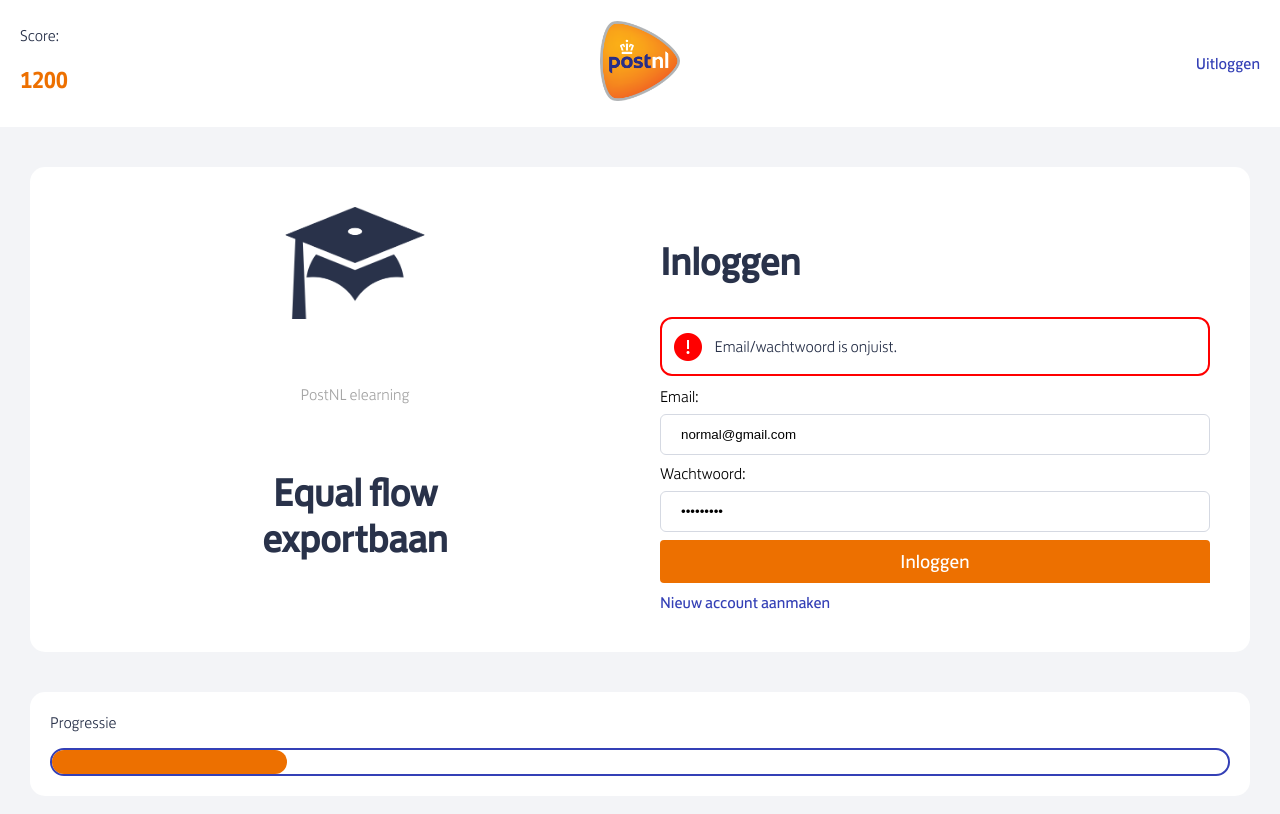
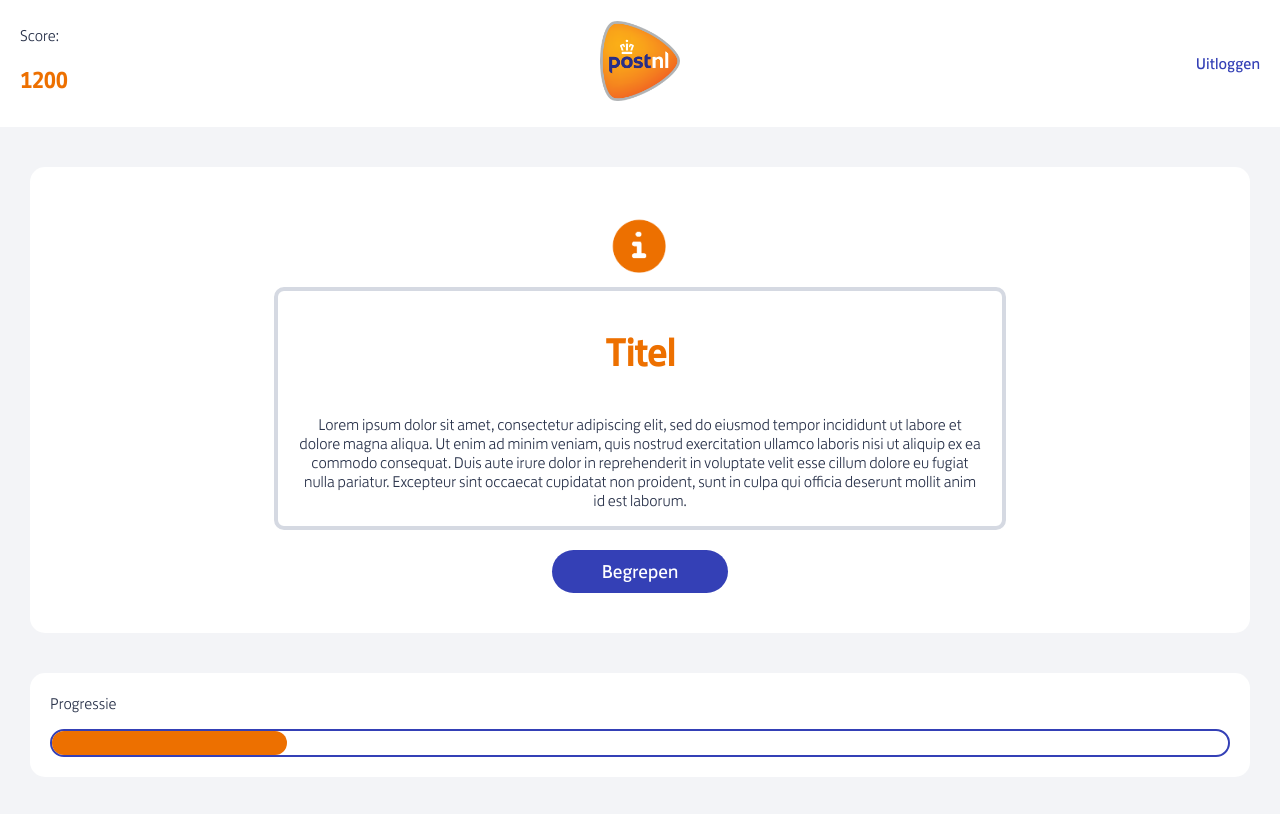
Before and after one commit to binkdewildt/IPMEDT4-Frontend, a React (Create React App) app: page / in a window 1280 px wide. Shown: the top 814 px of the page. Built offline with nearby package versions, Linux system fonts and the light colour scheme.

Commit message:
Informatie component aangemaakt en gestyled

```diff
--- a/src/App.js
+++ b/src/App.js
@@ -5,6 +5,7 @@ import { useSelector } from "react-redux";
 import LoginHandler from "./components/layout/Login/LoginHandler";
 import { logIn } from "./actions/SessionActions";
 import { QuestionsList } from "./components/layout/Questions/QuestionsList";
+import { Information } from "./components/layout/UI/Information";
 import { NavBar } from "./components/layout/UI/NavBar";
 import { ProgressBar } from "./components/layout/UI/ProgressBar"
 import { Login } from "./components/layout/Login/Login";
@@ -18,7 +19,7 @@ function App() {
   return (
     <main>
       <NavBar />
-      <LoginHandler />
+      <Information />
       <ProgressBar />
     </main>
   );
--- /dev/null
+++ b/src/components/layout/UI/Information.css
@@ -0,0 +1,44 @@
+:root {
+    --main-text-color: #29324A;
+    --secondary-text-color: #A4A4A4;
+    --main-background-color: #F3F4F7;
+    --main-white-color: #FFFFFF;
+
+    --postNL-orange: #ED7000;
+    --postNL-blue: #3440B6;
+    --input-grey: #D5D9E2;
+  }
+
+.informationWrapper{
+    background-color: var(--main-white-color);
+    margin: 40px 30px 40px 30px;
+    padding: 40px;
+    border-radius: 15px;
+    display: flex;
+    align-items: center;
+    justify-content: center;
+    flex-direction: column;
+}
+
+.sectionInformationText{
+    border: 4px var(--input-grey) solid;
+    border-radius: 10px;
+    width: 60%;
+    padding: 0px 20px 0px 20px;
+}
+
+.margin-top{
+    margin-top: 20px;
+}
+
+@media only screen and (max-width: 700px) {
+    .sectionInformationText{
+        width: 80%;
+    }
+}
+
+  @media only screen and (max-width: 500px) {
+    .sectionInformationText{
+        width: 95%;
+    }
+  }
--- /dev/null
+++ b/src/components/layout/UI/Information.js
@@ -0,0 +1,16 @@
+import React from "react";
+
+import "./Information.css";
+
+export const Information = () => {
+  return (
+    <section className="informationWrapper">
+        <img src="/img/info.png" className="questionImg"></img>
+        <section className="sectionInformationText">
+            <h1 className="orange-text text text-align-center">Titel</h1>
+            <p className="text-align-center">Lorem ipsum dolor sit amet, consectetur adipiscing elit, sed do eiusmod tempor incididunt ut labore et dolore magna aliqua. Ut enim ad minim veniam, quis nostrud exercitation ullamco laboris nisi ut aliquip ex ea commodo consequat. Duis aute irure dolor in reprehenderit in voluptate velit esse cillum dolore eu fugiat nulla pariatur. Excepteur sint occaecat cupidatat non proident, sunt in culpa qui officia deserunt mollit anim id est laborum.</p>
+        </section>
+        <button className="primary-button-style-2 margin-top">Begrepen</button>
+    </section>
+  );
+};
```
Also changed, not shown: public/img/info.png (added).
